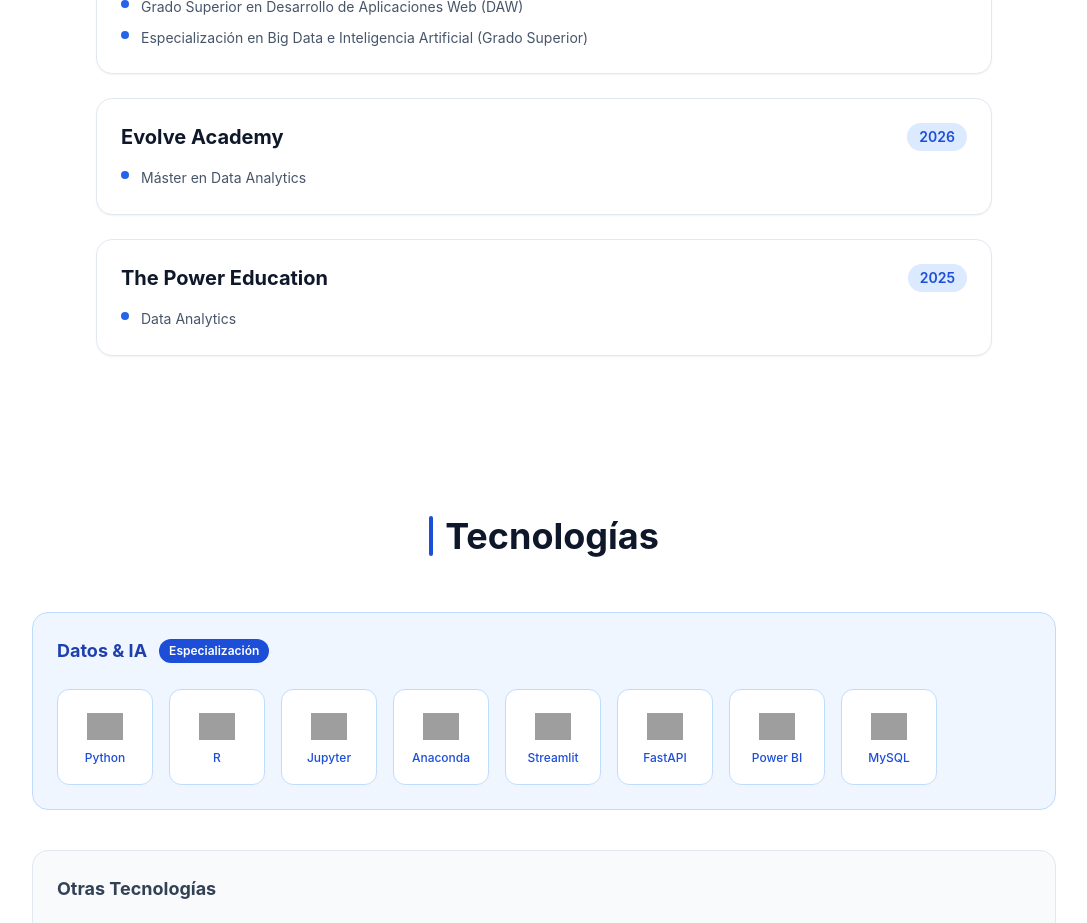
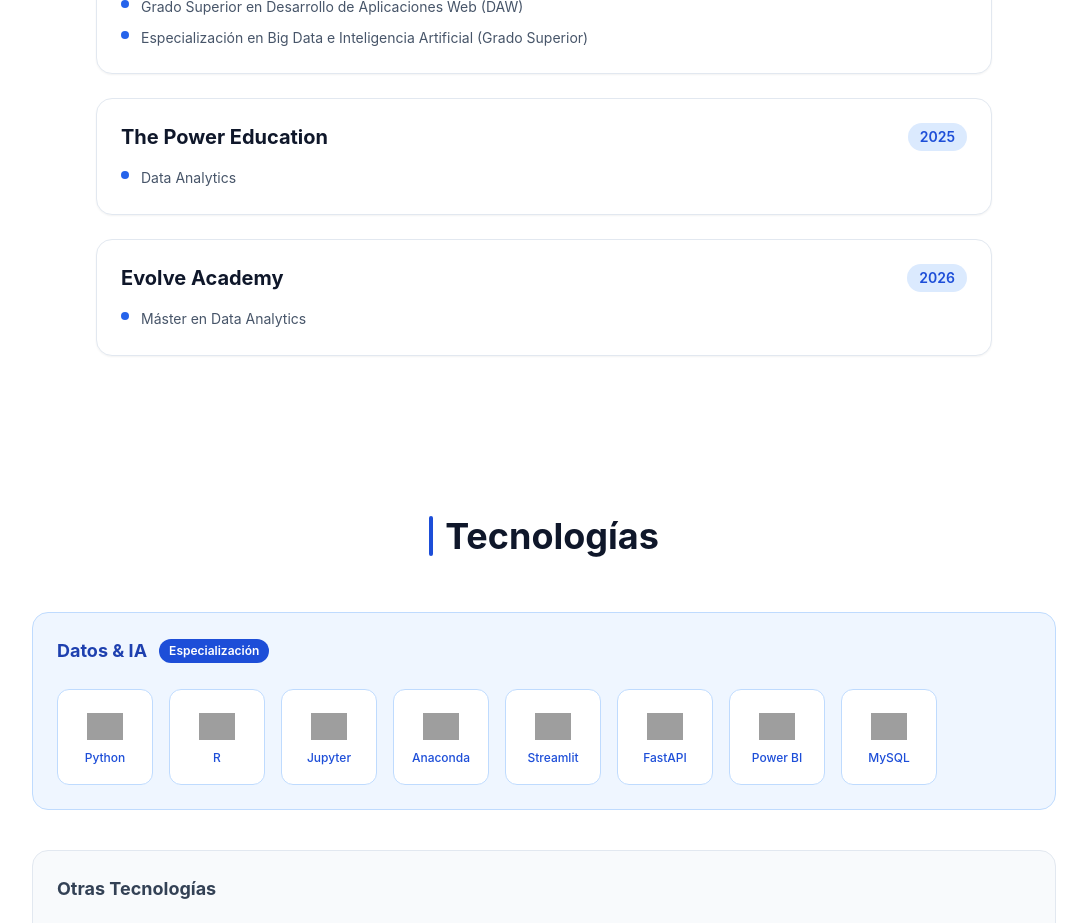
Before and after one commit to Ims2002/my-portfolio, a React (Vite) app: page / in a window 1280 px wide. Shown: the part 2680-3603 px from the top of the page, without its empty margins (96-1183 px from the left). Built offline with nearby package versions, Linux system fonts and the light colour scheme; grey boxes are pictures that could not be loaded.

Commit message:
Actualización orden formación

```diff
--- a/src/components/Education.jsx
+++ b/src/components/Education.jsx
@@ -9,15 +9,16 @@
     ],
   },
   {
+    name: "The Power Education",
+    period: "2025",
+    programs: ["Data Analytics"],
+  },
+  {
     name: "Evolve Academy",
     period: "2026",
     programs: ["Máster en Data Analytics"],
   },
-  {
-    name: "The Power Education",
-    period: "2025",
-    programs: ["Data Analytics"],
-  },
+
 ];
 
 export default function Education() {
```
